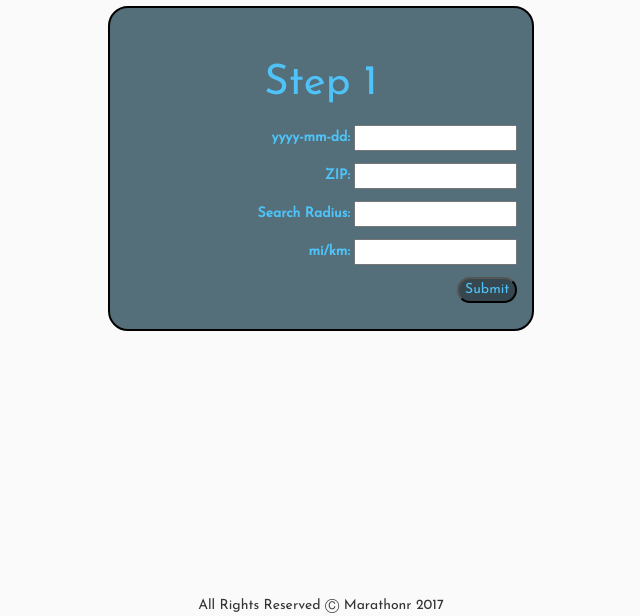
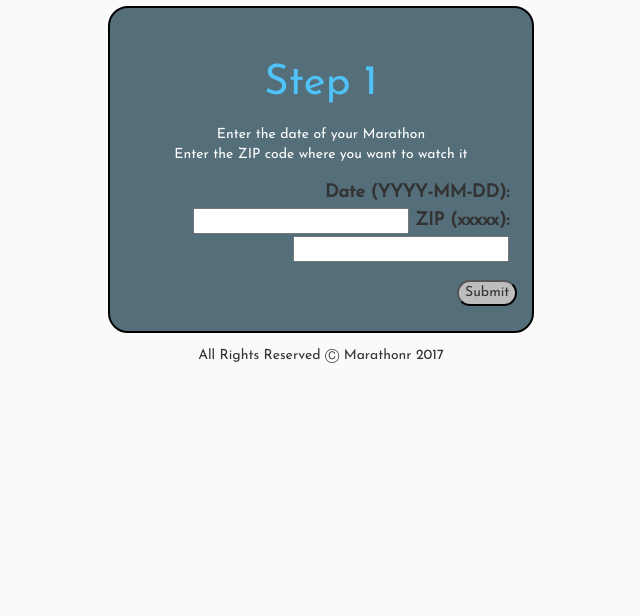
Before and after one commit to jamesnsummers/Marathonr-App, a Django app: page /form-one/ in a window 1280 px wide. Shown: the part 184-800 px from the top of the page, without its empty margins (319-959 px from the left). Run offline with Django 3.2, Linux system fonts and the light colour scheme; parts of the project's set-up code (start-up, migrations or seed data) failed here and were passed over; some libraries are stand-ins or nearby versions.

Commit message:
more form styling

```diff
--- a/Marathonr/main_app/forms.py
+++ b/Marathonr/main_app/forms.py
@@ -6,10 +6,10 @@ from .models import Movie
 
 # setting up the initial form for user to fill out
 class MarathonBasicsForm(forms.Form):
-    startDate = forms.DateField(label='yyyy-mm-dd')
-    zip = forms.CharField(label='ZIP', max_length=5)
-    distance_radius = forms.IntegerField(label='Search Radius')
-    distance_units = forms.CharField(label='mi/km', max_length=100)
+    startDate = forms.DateField(label='Date (YYYY-MM-DD)')
+    zip = forms.CharField(label='ZIP (xxxxx)', max_length=5)
+    # distance_radius = forms.IntegerField(label='Search Radius')
+    # distance_units = forms.ChoiceField(choices=[(' ', ' '), ('km', 'km'), ('mi', 'mi')])
 
 class MarathonMoviesForm(forms.Form):
     movie_one = forms.CharField(label='Movie 1', max_length=100)
--- a/Marathonr/main_app/static/style.css
+++ b/Marathonr/main_app/static/style.css
@@ -70,10 +70,16 @@ form {
   border-radius: 20px;
   padding: 2%;
   margin-bottom: 1%;
+  background-color: #546e7a;
+}
+
+.form-one {
   text-align: right;
-  color: #4fc3f7;
-  background-color: #546e7a;
+}
 
+#form-one-subtitle {
+  text-align: center;
+  color: white;
 }
 
 .form-two {
@@ -90,5 +96,5 @@ form {
   align-content: center;
   font-size: 1em;
   border-radius: 80px;
-  background-color: #37474f;
+  background-color: #bdbdbd;
 }
--- a/Marathonr/main_app/templates/base.html
+++ b/Marathonr/main_app/templates/base.html
@@ -29,7 +29,7 @@
 
 	  {% endblock %}
 
-    <footer class="navbar-fixed-bottom">
+    <footer>
       All Rights Reserved Ⓒ Marathonr 2017
     </footer>
     <script type="text/javascript" src="https://code.jquery.com/jquery-2.1.1.min.js"></script>
--- a/Marathonr/main_app/templates/form-one.html
+++ b/Marathonr/main_app/templates/form-one.html
@@ -6,7 +6,8 @@
   <div class="row">
     <form class="col-sm-4 col-md-offset-4 form-one" action="form-two/" method="get">
       <h3>Step 1</h3>
-      {{ form.as_p }}
+      <p id="form-one-subtitle">Enter the date of your Marathon <br>Enter the ZIP code where you want to watch it</p>
+      <h4>{{ form }}</h4>
       <input class="submitBtn" type="submit" value="Submit" />
     </form>
   </div>
--- a/Marathonr/main_app/templates/form-two.html
+++ b/Marathonr/main_app/templates/form-two.html
@@ -8,7 +8,7 @@
     <form class="col-sm-8 col-md-offset-2 form-two" action="marathon/" method="get">
       <h3>Step 2</h3><br>
       {% for movie in movies %}
-       <input type="radio" name="{{ movie.title }}">Title: {{ movie.title }}</input>
+       <input type="radio" name="{{ movie.title }}">  Title: {{ movie.title }}</input>
 
        <p>Rating:
          {% if movie.ratings %}
```
